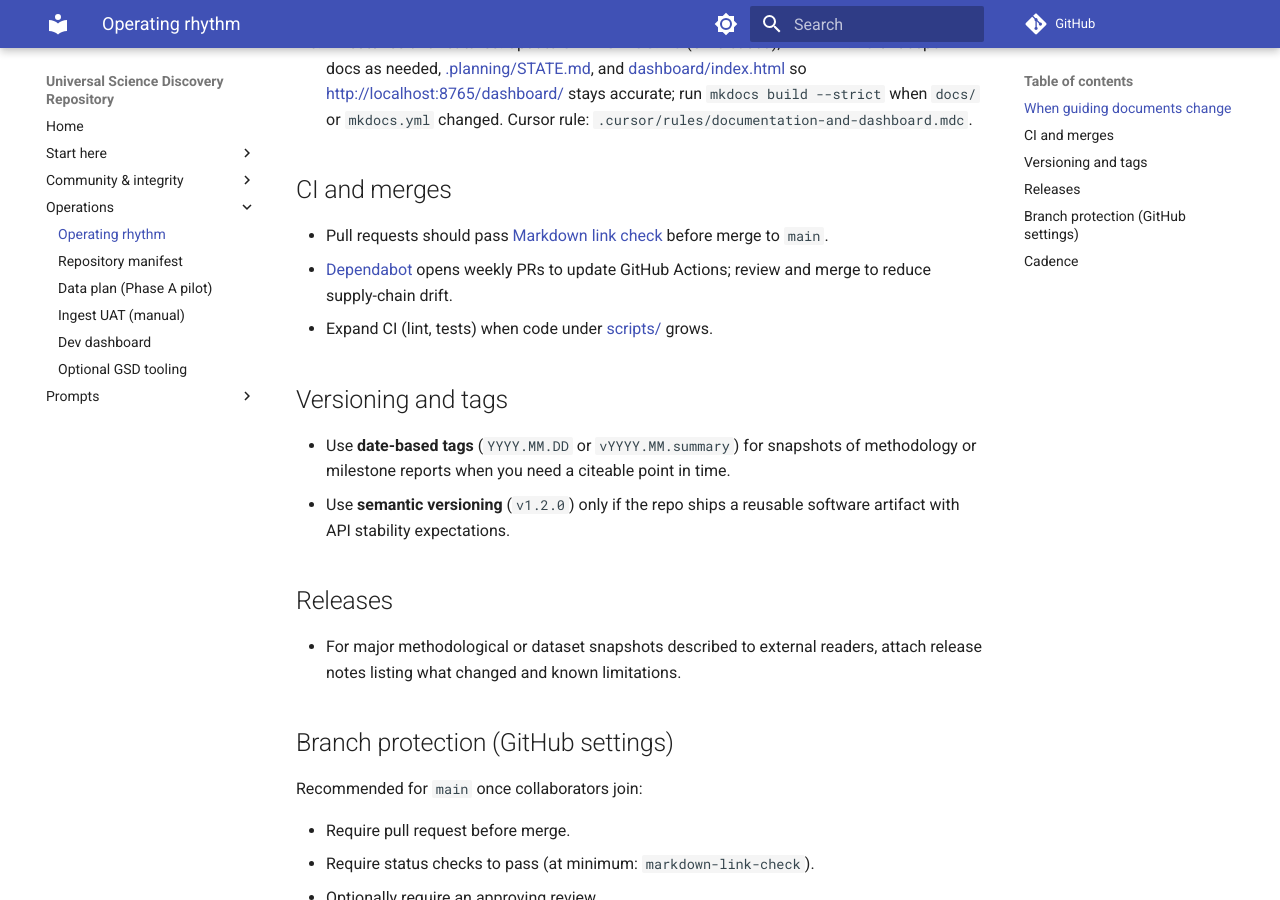
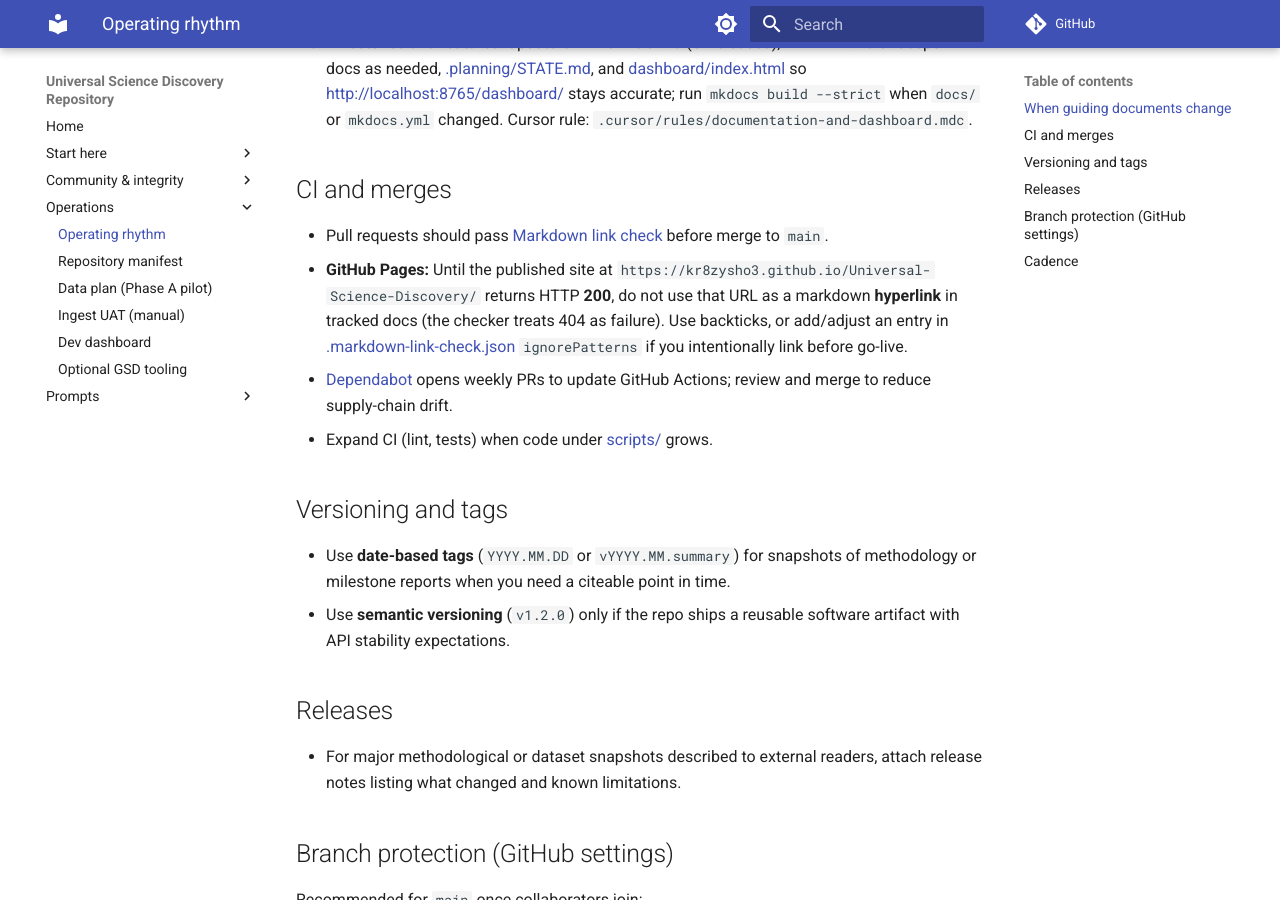
Before and after one commit to KR8ZYSHO3/Universal-Science-Discovery, an MkDocs documentation site: the page built from docs/OPERATING_RHYTHM.md, in a window 1280 px wide and 900 px high, scrolled down 335 px. Built offline with MkDocs 1.6.1 and Material for MkDocs 9.7.7, drawn with Linux system fonts in a browser that asks for light colours; comment, search, counter and statistics services are not loaded.

Commit message:
docs: OPERATING_RHYTHM note on Pages URL vs link-check
Co-authored-by: Cursor <cursoragent@cursor.com>

```diff
--- a/docs/OPERATING_RHYTHM.md
+++ b/docs/OPERATING_RHYTHM.md
@@ -11,6 +11,7 @@
 ## CI and merges
 
 - Pull requests should pass [Markdown link check](../.github/workflows/markdown-link-check.yml) before merge to `main`.
+- **GitHub Pages:** Until the published site at `https://kr8zysho3.github.io/Universal-Science-Discovery/` returns HTTP **200**, do not use that URL as a markdown **hyperlink** in tracked docs (the checker treats 404 as failure). Use backticks, or add/adjust an entry in [.markdown-link-check.json](../.markdown-link-check.json) `ignorePatterns` if you intentionally link before go-live.
 - [Dependabot](../.github/dependabot.yml) opens weekly PRs to update GitHub Actions; review and merge to reduce supply-chain drift.
 - Expand CI (lint, tests) when code under [scripts/](../scripts/) grows.
 
```
Also changed, not shown: .planning/STATE.md (+1 -0 lines), CHANGELOG.md (+3 -0 lines), 1 other file.
